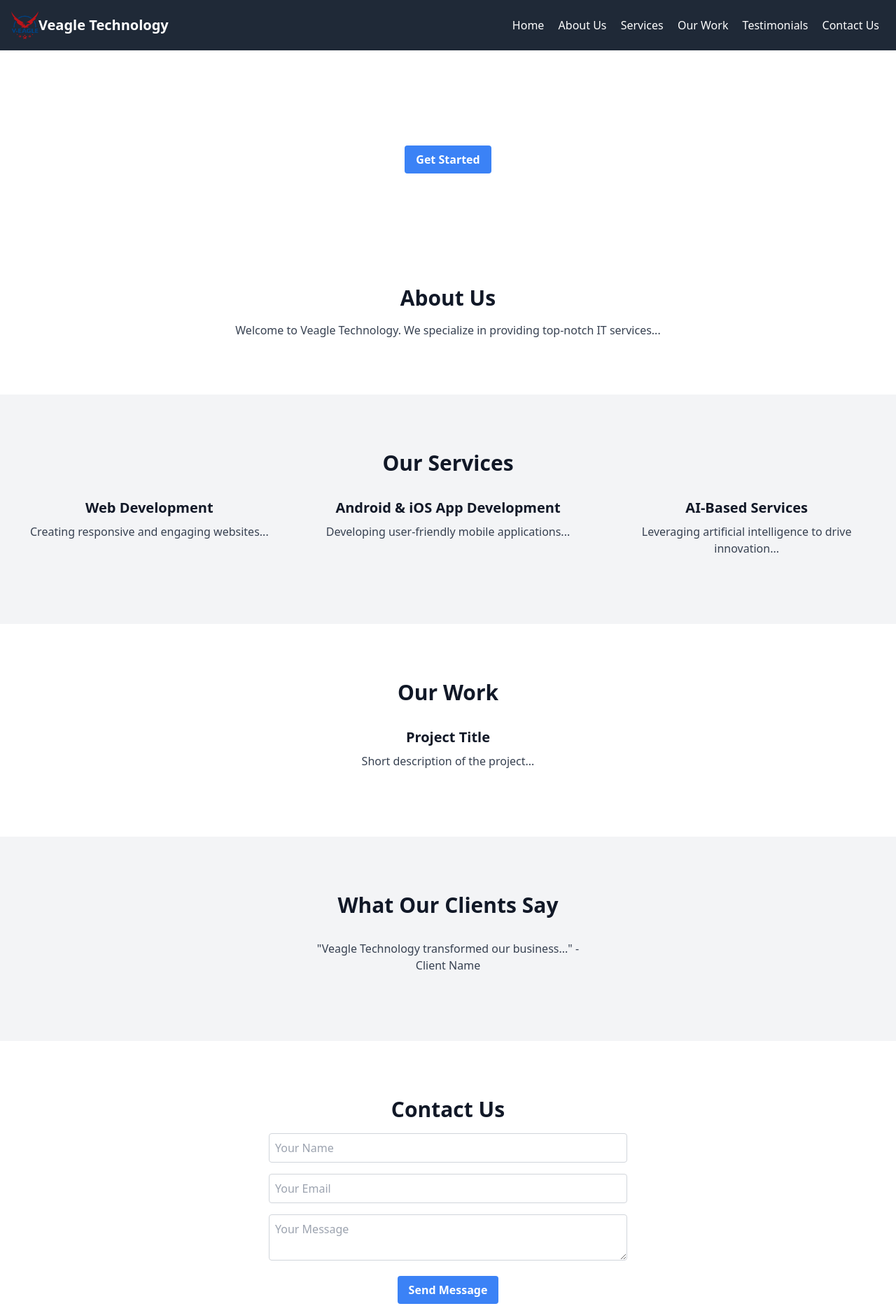
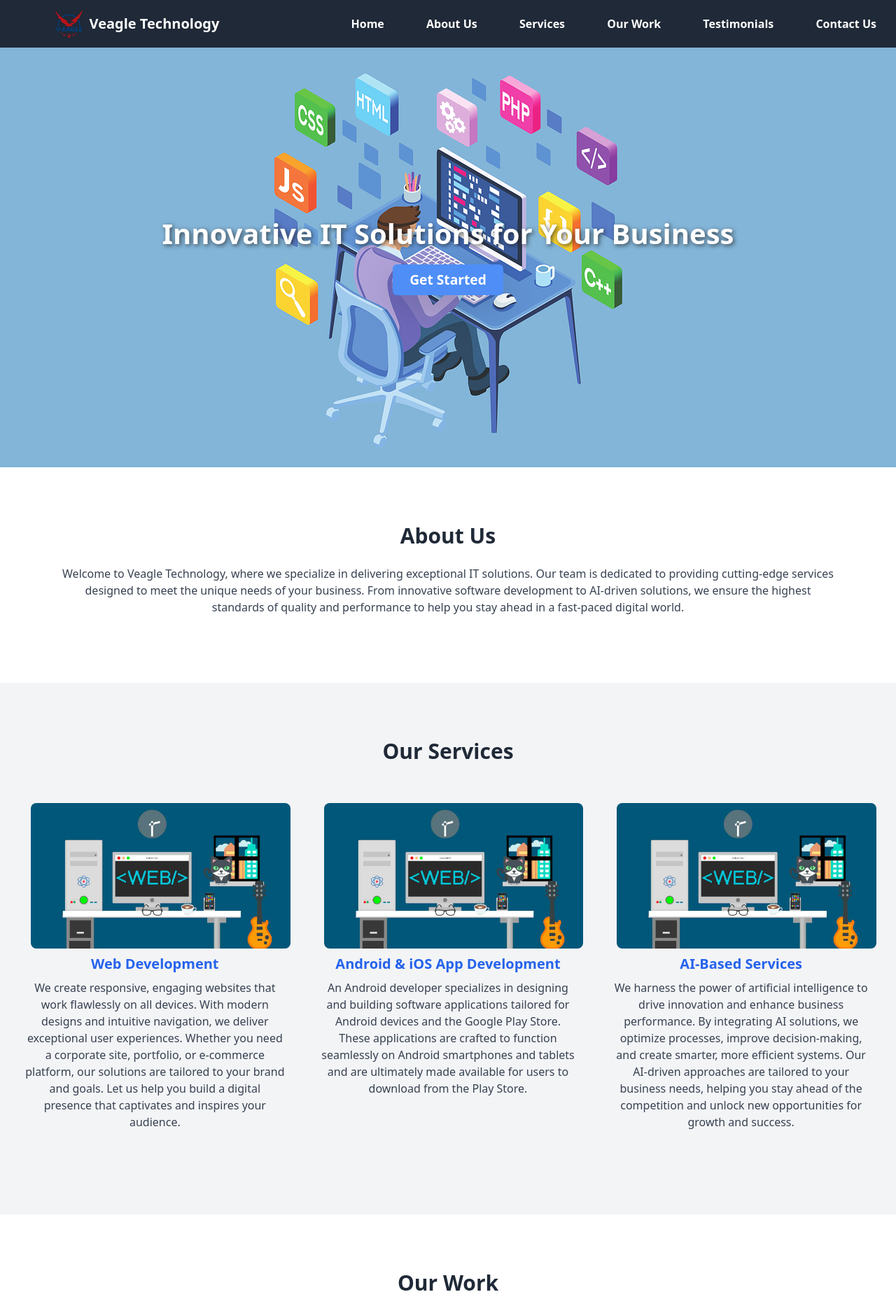
Before and after one commit to vvvvvvra/veagletech, a plain HTML site: page index.html in a window 1280 px wide. Shown: the top 1867 px of the page at 70% size. Drawn offline with nearby package versions, Linux system fonts and the light colour scheme.

Commit message:
Initial theme

```diff
--- a/index.html
+++ b/index.html
@@ -4,17 +4,23 @@
     <meta charset="UTF-8">
     <meta name="viewport" content="width=device-width, initial-scale=1.0">
     <title>Veagle Technology</title>
+    <link rel="stylesheet" href="style.css">
     <link href="https://cdn.jsdelivr.net/npm/tailwindcss@2.2.19/dist/tailwind.min.css" rel="stylesheet">
+    <link rel="stylesheet" href="https://cdn.jsdelivr.net/npm/bootstrap@5.3.3/dist/css/bootstrap.min.css">
 </head>
 <body class="font-sans antialiased text-gray-900">
 
     <!-- Header -->
-    <header class="bg-gray-800 text-white p-4 flex justify-between items-center">
-        <div class="logo flex justify-between items-center">
-            <img src="./logo.png" class="h-10"/>
-            <h1 class="text-xl font-bold">Veagle Technology</h1>
+    <header class="bg-gray-800 row text-white p-1 flex justify-between items-center">
+        <div class="row col-12 col-md-4">
+            <div class="logo flex justify-between items-left">
+                <h1 class="text-xl d-flex font-bold m-auto" style="text-align: center; align-items: center;">
+                    <img src="./logo.png" class="h-10" style="align-items: center; width: auto;"/>Veagle Technology
+                </h1>
             </div>
-        <nav>
+        </div>
+        <div class="col-12 col-md-8 m-2 p-0" style="align-items: right; flex-basis: content;">
+            <nav class="navigation-style">
                 <a href="#home" class="mx-2 hover:text-gray-300">Home</a>
                 <a href="#about" class="mx-2 hover:text-gray-300">About Us</a>
                 <a href="#services" class="mx-2 hover:text-gray-300">Services</a>
@@ -22,13 +28,16 @@
                 <a href="#testimonials" class="mx-2 hover:text-gray-300">Testimonials</a>
                 <a href="#contact" class="mx-2 hover:text-gray-300">Contact Us</a>
             </nav>
+        </div>
     </header>
 
     <!-- Hero Section -->
-    <section id="home" class="hero bg-cover bg-center text-white py-20" style="background-image: url('hero-image.jpg');">
+    <section id="home" class="hero bg-cover d-flex bg-center text-white py-20" style="background-image: url(main-dashboard.png); background-size: 100%; opacity:0.9;">
         <div class="container mx-auto text-center">
-            <h2 class="text-4xl font-bold mb-4">Innovative IT Solutions for Your Business</h2>
-            <button class="bg-blue-500 hover:bg-blue-700 text-white font-bold py-2 px-4 rounded">Get Started</button>
+            <h2 class="text-4xl font-bold mb-4 heading-text">Innovative IT Solutions for Your Business</h2>
+                <a href="#about" class="">
+                    <button class="hero-button bg-blue-500 hover:bg-blue-700 text-white font-bold py-2 px-4 rounded shadow-lg">Get Started</button>
+                </a>
         </div>
     </section>
 
@@ -36,26 +45,46 @@
     <section id="about" class="section py-20">
         <div class="container mx-auto text-center">
             <h2 class="text-3xl font-bold mb-4">About Us</h2>
-            <p class="text-gray-700">Welcome to Veagle Technology. We specialize in providing top-notch IT services...</p>
+            <p class="text-gray-700">Welcome to Veagle Technology, where we specialize in delivering exceptional IT solutions. Our team is dedicated to
+            providing cutting-edge services designed to meet the unique needs of your business. From innovative software development
+            to AI-driven solutions, we ensure the highest standards of quality and performance to help you stay ahead in a
+            fast-paced digital world.</p>
         </div>
     </section>
 
     <!-- Services Section -->
     <section id="services" class="section bg-gray-100 py-20">
-        <div class="container mx-auto text-center">
+        <div class="row mx-auto text-center">
             <h2 class="text-3xl font-bold mb-4">Our Services</h2>
             <div class="flex flex-wrap justify-center">
-                <div class="service-item p-4 w-1/3">
+                <div class="container col-sm-4 service-item p-4 w-1/3 ">
+                    <div>
+                        <img src="web.jpg" alt="" class="m-2">
+                    </div>
                     <h3 class="text-xl font-bold mb-2">Web Development</h3>
-                    <p class="text-gray-700">Creating responsive and engaging websites...</p>
+                    <p class="text-gray-700">We create responsive, engaging websites that work flawlessly on all devices. With modern designs and intuitive
+                    navigation, we deliver exceptional user experiences. Whether you need a corporate site, portfolio, or e-commerce
+                    platform, our solutions are tailored to your brand and goals. Let us help you build a digital presence that captivates
+                    and inspires your audience.</p>
                 </div>
-                <div class="service-item p-4 w-1/3">
+                <div class="container col-sm-4 service-item p-4 w-1/3">
+                    <div>
+                        <img src="web.jpg" alt="" class="m-2">
+                    </div>
                     <h3 class="text-xl font-bold mb-2">Android & iOS App Development</h3>
-                    <p class="text-gray-700">Developing user-friendly mobile applications...</p>
+                    <p class="text-gray-700">An Android developer specializes in designing and building software applications tailored for Android devices and the
+                    Google Play Store. These applications are crafted to function seamlessly on Android smartphones and tablets and are
+                    ultimately made available for users to download from the Play Store.</p>
                 </div>
-                <div class="service-item p-4 w-1/3">
+                <div class="container col-sm-4 service-item p-4 w-1/3">
+                    <div>
+                        <img src="web.jpg" alt="" class="m-2">
+                    </div>
                     <h3 class="text-xl font-bold mb-2">AI-Based Services</h3>
-                    <p class="text-gray-700">Leveraging artificial intelligence to drive innovation...</p>
+                    <p class="text-gray-700">We harness the power of artificial intelligence to drive innovation and enhance business performance. By integrating AI
+                    solutions, we optimize processes, improve decision-making, and create smarter, more efficient systems. Our AI-driven
+                    approaches are tailored to your business needs, helping you stay ahead of the competition and unlock new opportunities
+                    for growth and success.</p>
                 </div>
             </div>
         </div>
@@ -63,12 +92,24 @@
 
     <!-- Portfolio Section -->
     <section id="portfolio" class="section py-20">
-        <div class="container mx-auto text-center">
+        <div class="row mx-auto text-center">
             <h2 class="text-3xl font-bold mb-4">Our Work</h2>
-            <div class="flex flex-wrap justify-center">
-                <div class="portfolio-item p-4 w-1/3">
-                    <h3 class="text-xl font-bold mb-2">Project Title</h3>
-                    <p class="text-gray-700">Short description of the project...</p>
+            <div class="flex justify-center">
+                <div class="portfolio-item col-12 col-sm-4 p-4">
+                    <h3 class="text-xl font-bold mb-2">Smart Inventory Management System</h3>
+                    <p class="text-gray-700">We developed an AI-powered inventory management system for a retail client to
+                        streamline stock tracking and improve efficiency. The system uses predictive analytics to forecast
+                        demand, automate restocking, and minimize stockouts. With real-time updates and easy integration
+                        with existing platforms, this solution has helped the client reduce costs and improve inventory
+                        accuracy.</p>
+                </div>
+                <div class="portfolio-item col-12 col-sm-4 p-4">
+                    <h3 class="text-xl font-bold mb-2">Smart Inventory Management System</h3>
+                    <p class="text-gray-700">We developed an AI-powered inventory management system for a retail client to
+                        streamline stock tracking and improve efficiency. The system uses predictive analytics to forecast
+                        demand, automate restocking, and minimize stockouts. With real-time updates and easy integration
+                        with existing platforms, this solution has helped the client reduce costs and improve inventory
+                        accuracy.</p>
                 </div>
                 <!-- More portfolio items -->
             </div>
@@ -76,17 +117,37 @@
     </section>
 
     <!-- Testimonials Section -->
-    <section id="testimonials" class="section bg-gray-100 py-20">
+    <section id="testimonials" class="section py-20 bg-gray-100">
         <div class="container mx-auto text-center">
             <h2 class="text-3xl font-bold mb-4">What Our Clients Say</h2>
-            <div class="flex flex-wrap justify-center">
-                <div class="testimonial-item p-4 w-1/3">
-                    <p class="text-gray-700">"Veagle Technology transformed our business..." - Client Name</p>
+            <div class="testimonial-card">
+                <div class="testimonial-user">
+                    <img src="user.jpg" alt="" class="" style="width: auto;">
+                    <div class="testimonial-user-profile">
+                        <h3 class="testimonial-name">John Doe</h3>
+                        <p class="testimonial-role">CEO, CompanyName</p>
                     </div>
-                <!-- More testimonials -->
+                </div>
+                <p class="testimonial-text">"Veagle Technology transformed our business processes with their AI-driven
+                    solutions. Their expertise and innovative approach have improved our efficiency and helped us stay ahead
+                    of the competition. We couldn't be happier with the results!"</p>
+            </div>
+
+            <div class="testimonial-card mt-8">
+                <div class="testimonial-user">
+                    <img src="user.jpg" alt="" class="">
+                    <div class="testimonial-user-profile">
+                        <h3 class="testimonial-name">Jane Smith</h3>
+                        <p class="testimonial-role">Marketing Director, BrandX</p>
+                    </div>
+                </div>
+                <p class="testimonial-text">"The team at Veagle Technology developed a website that exceeded our
+                    expectations. Their attention to detail and commitment to delivering a high-quality product made the
+                    entire process seamless and stress-free."</p>
             </div>
         </div>
     </section>
+
 
     <!-- Contact Us Section -->
     <section id="contact" class="section py-20">
--- /dev/null
+++ b/style.css
@@ -0,0 +1,293 @@
+/* Global Styles */
+body {
+    margin: 0;
+    padding: 0;
+    overflow-x: hidden;
+    box-sizing: border-box;
+}
+
+img {
+    max-width: 100%;
+    height: auto;
+}
+
+.flex {
+    flex-wrap: wrap;
+}
+
+/* Header Styles */
+header {
+    box-shadow: 0 4px 6px rgba(0, 0, 0, 0.1);
+}
+
+header .logo img {
+    max-width: 60px;
+    margin-right: 10px;
+}
+
+header h1 {
+    font-size: 2.5rem;
+    color: #ffffff;
+}
+
+/* Navigation Styles */
+.navbar {
+    font-size: 1rem;
+}
+
+.navbar a {
+    color: #ffffff;
+    text-decoration: none;
+    transition: color 0.3s;
+}
+
+.navigation-style a {
+    background-color: transparent;
+    font-size: large;
+    padding: 8px;
+    color: rgb(255, 255, 255);
+    align-items: center;
+    text-decoration: none;
+    border-radius: 10px;
+}
+
+.navigation-style a:hover {
+    background-color: #f2f2f2;
+}
+
+
+/* Hero Section */
+.hero {
+    align-items: center;
+    height: 600px;
+    background-size: cover;
+    background-attachment: fixed;
+    color: #ffffff;
+    text-shadow: 2px 2px 6px rgba(0, 0, 0, 0.7);
+}
+
+.hero-button{
+    display: inline-block;
+    padding: 15px 30px;
+    font-size: 1.2rem;
+    font-weight: bold;
+    text-align: center;
+    text-decoration: none;
+    color: #ffffff;
+    background-color: #2563eb;
+    border: none;
+    border-radius: 8px;
+    transition: all 0.3s ease;
+    box-shadow: 0 4px 6px rgba(37, 99, 235, 0.3);
+}
+
+.hero h2 {
+    font-size: 2.5rem;
+    margin-bottom: 20px;
+}
+
+/* Section Titles */
+.section h2 {
+    color: #1f2937;
+    margin-bottom: 15px;
+}
+
+/* Services Section */
+.service-item img {
+    width: 100%;
+    height: auto;
+    border-radius: 8px;
+}
+
+.service-item h3 {
+    color: #2563eb;
+}
+
+.service-item p {
+    color: #374151;
+}
+
+/* Portfolio Section */
+.portfolio-item {
+    text-align: center;
+    background: #ffffff;
+    padding: 20px;
+    border: 1px solid #e5e7eb;
+    border-radius: 8px;
+    margin: 10px;
+    transition: transform 0.3s;
+}
+
+.portfolio-item h3{
+    color: #2563eb;
+    margin-bottom: 10px;
+    font-size: 1.25rem;
+}
+
+.portfolio-item:hover {
+    transform: translateY(-5px);
+}
+
+/* Testimonials Section */
+
+.testimonial-item {
+    background: #ffffff;
+    border-radius: 8px;
+    padding: 20px;
+    box-shadow: 0 2px 4px rgba(0, 0, 0, 0.1);
+    margin: 10px;
+}
+
+#testimonials {
+    background-color: #f3f4f6;
+    padding: 40px 0;
+}
+
+#testimonials .container {
+    max-width: 900px;
+    margin: 0 auto;
+}
+
+h2 {
+    font-size: 2rem;
+    color: #2563eb;
+}
+
+/* Testimonial Card Styles */
+.testimonial-card {
+    background-color: #ffffff;
+    padding: 20px;
+    border-radius: 8px;
+    box-shadow: 0 4px 8px rgba(0, 0, 0, 0.1);
+    transition: transform 0.3s ease;
+}
+
+.testimonial-card:hover {
+    transform: translateY(-5px);
+    box-shadow: 0 6px 12px rgba(0, 0, 0, 0.15);
+}
+
+.testimonial-header {
+    display: flex;
+    align-items: center;
+    margin-bottom: 15px;
+}
+
+.testimonial-img {
+    width: 50px;
+    height: 50px;
+    border-radius: 50%;
+    margin-right: 15px;
+}
+
+.testimonial-user {
+    text-align: left;
+}
+
+.testimonial-name {
+    font-size: 1.1rem;
+    font-weight: bold;
+}
+
+.testimonial-role {
+    font-size: 0.9rem;
+    color: #555;
+}
+
+.testimonial-text {
+    font-size: 1rem;
+    color: #555;
+    line-height: 1.6;
+    margin-top: 10px;
+}
+
+/* Contact Form */
+form input, form textarea {
+    background: #f9fafb;
+    border: 1px solid #d1d5db;
+}
+
+form input:focus, form textarea:focus {
+    border-color: #2563eb;
+    outline: none;
+}
+
+/* Footer */
+footer {
+    background: #1f2937;
+    color: #9ca3af;
+    font-size: 0.9rem;
+}
+
+footer a {
+    color: #9ca3af;
+    text-decoration: none;
+    transition: color 0.3s;
+}
+
+footer a:hover {
+    color: #38bdf8;
+}
+
+/* Responsive Styles */
+@media (max-width: 768px) {
+    header .logo h1 {
+        text-align: center;
+        font-size: 1.2rem;
+    }
+
+    header nav .navigation-style{
+        text-align: center;
+    }
+
+    nav {
+        text-align: center;
+    }
+
+    .hero h2 {
+        font-size: 2rem;
+    }
+
+    .section h2 {
+        font-size: 1.8rem;
+    }
+
+    .service-item,
+    .portfolio-item,
+    .testimonial-item
+    .testimonial-card {
+        width: 90%;
+        margin: 10px auto;
+    }
+}
+
+
+/* Button Animation */
+button,
+.navigation-style a {
+    display: inline-block;
+    padding: 10px 20px;
+    font-size: 1rem;
+    font-weight: bold;
+    text-align: center;
+    text-decoration: none;
+    color: #ffffff;
+    background-color: transparent;
+    border: none;
+    border-radius: 8px;
+    cursor: pointer;
+    transition: transform 0.3s ease, box-shadow 0.3s ease;
+}
+
+button:hover,
+.navigation-style a:hover {
+    /* transform: translateY(-3px); */
+    box-shadow: 0 8px 15px rgba(37, 99, 235, 0.3);
+    background-color: #1e3a8a;
+}
+
+/* Pulsating Effect for Buttons */
+button:active,
+.navigation-style a:active {
+    transform: scale(0.85);
+}
```
Also changed, not shown: main-dashboard.png (added), user.jpg (added), web.jpg (added). Lines whose indentation alone changed are shown as unchanged.
